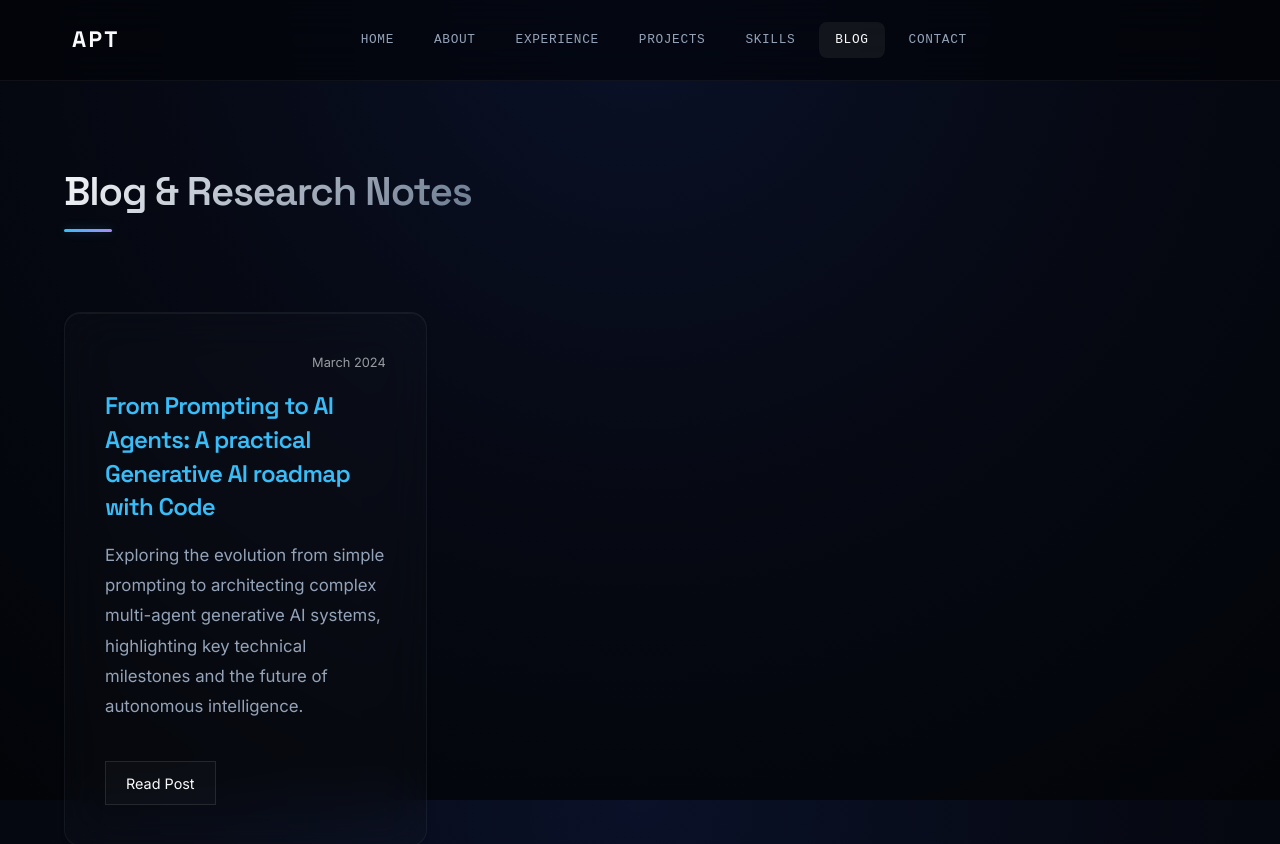
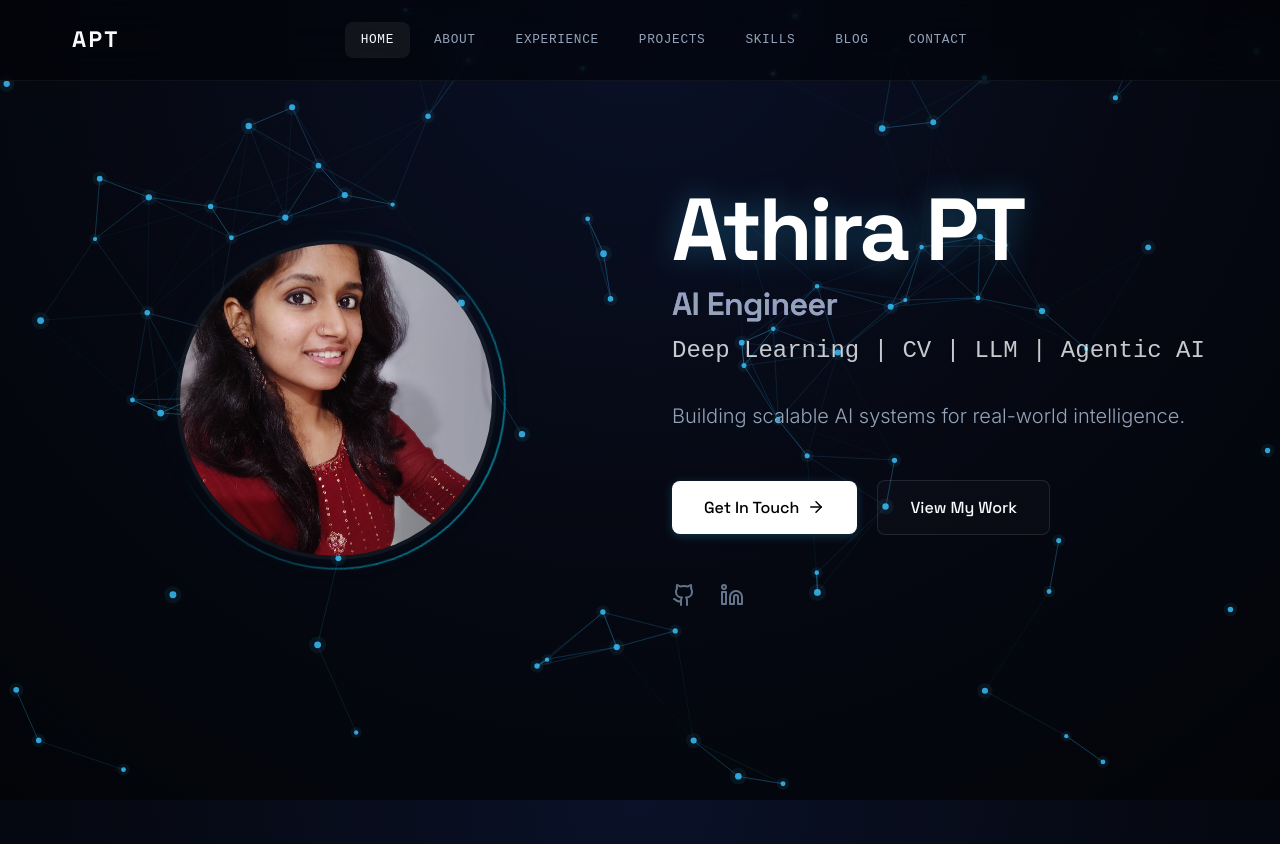
Before and after one commit to a-pt/portfolio, a React (Vite) app: page /blog in a window 1280 px wide. Shown: the top 844 px of the page. Built offline with nearby package versions, Linux system fonts and the light colour scheme.

Commit message:
Single page layout

```diff
--- a/src/App.jsx
+++ b/src/App.jsx
@@ -1,6 +1,6 @@
 import { useEffect } from 'react';
-import { Routes, Route, useLocation } from 'react-router-dom';
-import { AnimatePresence, motion } from 'framer-motion';
+import { useLocation } from 'react-router-dom';
+import { motion } from 'framer-motion';
 import NeuralNetworkBackground from './components/NeuralNetworkBackground';
 import Navbar from './components/Navbar';
 import Hero from './components/Hero';
@@ -12,111 +12,123 @@ import Blog from './components/Blog';
 import Contact from './components/Contact';
 import portfolioData from './data/portfolio.json';
 
-// Helper to reset scroll position on route change
-function ScrollToTop() {
-  const { pathname } = useLocation();
+// Helper to handle smooth scrolling to hash links
+function ScrollToHashElement() {
+  const { hash } = useLocation();
+
   useEffect(() => {
-    window.scrollTo(0, 0);
-  }, [pathname]);
+    if (hash) {
+      const element = document.getElementById(hash.slice(1));
+      if (element) {
+        const yOffset = -80; // Navbar height
+        const y = element.getBoundingClientRect().top + window.pageYOffset + yOffset;
+        window.scrollTo({ top: y, behavior: 'smooth' });
+      }
+    } else {
+      window.scrollTo({ top: 0, behavior: 'smooth' });
+    }
+  }, [hash]);
+
   return null;
 }
 
-const pageVariants = {
-  initial: { opacity: 0, y: 20 },
-  animate: {
+const sectionVariants = {
+  initial: { opacity: 0, y: 30 },
+  whileInView: {
     opacity: 1,
     y: 0,
     transition: {
-      duration: 0.6,
+      duration: 0.8,
       ease: [0.16, 1, 0.3, 1]
     }
   },
-  exit: {
-    opacity: 0,
-    y: -15,
-    transition: { duration: 0.3, ease: 'easeIn' }
-  },
+  viewport: { once: true, amount: 0.2 }
 };
 
-function PageWrapper({ children }) {
+function Section({ id, children, className = "" }) {
+  const isHome = id === 'home';
   return (
-    <motion.div
-      variants={pageVariants}
+    <motion.section
+      id={id}
+      className={`page-section ${className}`}
+      variants={sectionVariants}
       initial="initial"
-      animate="animate"
-      exit="exit"
-      style={{ minHeight: 'calc(100vh - 80px)', paddingTop: '80px' }}
+      whileInView="whileInView"
+      viewport={{ once: true, amount: 0.1 }}
+      style={{
+        minHeight: isHome ? '100vh' : 'auto',
+        display: isHome ? 'flex' : 'block',
+        alignItems: 'center',
+        padding: isHome ? '0' : '6rem 0',
+        position: 'relative',
+        width: '100%'
+      }}
     >
-      <main style={{ maxWidth: '1200px', margin: '0 auto', padding: '0 1.5rem' }}>
+      <div style={{ maxWidth: '1200px', margin: '0 auto', padding: '0 1.5rem', width: '100%' }}>
         {children}
-      </main>
-      <footer style={{ padding: '4rem 0', textAlign: 'center', opacity: 0.4, fontSize: '0.8rem', fontFamily: 'var(--font-mono)' }}>
-        <p>© {new Date().getFullYear()} Athira PT. Built with React &amp; AI Focus.</p>
-      </footer>
-    </motion.div>
-  );
-}
-
-function BlogPage() {
-  return (
-    <PageWrapper>
-      <Blog />
-    </PageWrapper>
+      </div>
+    </motion.section>
   );
 }
 
 function App() {
-  const location = useLocation();
-
   return (
     <div className="app">
-      <ScrollToTop />
+      <ScrollToHashElement />
       <Navbar />
-      <AnimatePresence mode="wait">
-        <Routes location={location} key={location.pathname}>
 
-          {/* Home — Hero only */}
-          <Route path="/" element={
-            <div className="home-container" style={{ position: 'relative' }}>
-              <NeuralNetworkBackground />
-              <motion.div
-                variants={pageVariants}
-                initial="initial"
-                animate="animate"
-                exit="exit"
-                style={{ paddingTop: '80px' }}
-              >
-                <main style={{ maxWidth: '1200px', margin: '0 auto', padding: '0 1.5rem', position: 'relative', zIndex: 1 }}>
-                  <Hero data={portfolioData} />
-                </main>
-                <footer style={{ padding: '4rem 0', textAlign: 'center', opacity: 0.4, fontSize: '0.8rem', fontFamily: 'var(--font-mono)' }}>
-                  <p>© {new Date().getFullYear()} Athira PT. Built with React &amp; AI Focus.</p>
-                </footer>
-              </motion.div>
-            </div>
-          } />
+      <div className="main-content">
+        <div className="hero-wrapper" style={{ position: 'relative' }}>
+          <NeuralNetworkBackground />
+          <Section id="home">
+            <Hero data={portfolioData} />
+          </Section>
+        </div>
 
-          <Route path="/about" element={<PageWrapper><About data={portfolioData} /></PageWrapper>} />
-          <Route path="/experience" element={<PageWrapper><Experience /></PageWrapper>} />
-          <Route path="/projects" element={<PageWrapper><Projects data={portfolioData} /></PageWrapper>} />
-          <Route path="/skills" element={<PageWrapper><Skills data={portfolioData} /></PageWrapper>} />
-          <Route path="/blog" element={<BlogPage />} />
-          <Route path="/contact" element={<PageWrapper><Contact data={portfolioData} /></PageWrapper>} />
+        <Section id="about">
+          <About data={portfolioData} />
+        </Section>
 
-          {/* 404 */}
-          <Route path="*" element={
-            <PageWrapper>
-              <div style={{ textAlign: 'center', paddingTop: '8rem' }}>
-                <h1 style={{ fontSize: '3rem', fontFamily: 'var(--font-heading)' }}>404</h1>
-                <p style={{ color: 'var(--text-secondary)' }}>Page not found.</p>
-              </div>
-            </PageWrapper>
-          } />
-        </Routes>
-      </AnimatePresence>
+        <Section id="experience">
+          <Experience />
+        </Section>
+
+        <Section id="projects">
+          <Projects data={portfolioData} />
+        </Section>
+
+        <Section id="skills">
+          <Skills data={portfolioData} />
+        </Section>
+
+        <Section id="blog">
+          <Blog />
+        </Section>
+
+        <Section id="contact">
+          <Contact data={portfolioData} />
+        </Section>
+
+        <footer style={{ padding: '4rem 0', textAlign: 'center', opacity: 0.4, fontSize: '0.8rem', fontFamily: 'var(--font-mono)' }}>
+          <p>© {new Date().getFullYear()} Athira PT. Built with React &amp; AI Focus.</p>
+        </footer>
+      </div>
 
       <style>{`
-        .app { min-height: 100vh; position: relative; }
+        .app {
+          min-height: 100vh;
+          position: relative;
+          background: var(--bg-main);
+        }
+        .page-section {
+          width: 100%;
+          overflow: hidden;
+        }
+        .hero-wrapper {
+          min-height: 100vh;
+          display: flex;
+          align-items: center;
+        }
       `}</style>
     </div>
   );
--- a/src/components/Blog.jsx
+++ b/src/components/Blog.jsx
@@ -11,7 +11,7 @@ const Blog = () => {
   ];
 
   return (
-    <section id="blog">
+    <div className="blog-content">
       <h2 className="section-title text-gradient">Blog & Research Notes</h2>
 
       <div className="blog-grid" style={{ marginTop: '2rem' }}>
@@ -36,7 +36,7 @@ const Blog = () => {
           </div>
         ))}
       </div>
-    </section>
+    </div>
   );
 };
 
--- a/src/components/Hero.jsx
+++ b/src/components/Hero.jsx
@@ -1,5 +1,4 @@
 import React from 'react';
-import { Link } from 'react-router-dom';
 import { Github, Linkedin, ArrowRight } from 'lucide-react';
 import { motion } from 'framer-motion';
 
@@ -14,7 +13,7 @@ const fadeUp = (delay = 0) => ({
 
 const Hero = ({ data }) => {
   return (
-    <section className="hero-section">
+    <div className="hero-content-inner">
       <div className="hero-grid">
         <motion.div className="hero-image-container" {...fadeUp(0.3)}>
           <div className="hero-image-wrapper">
@@ -54,16 +53,16 @@ const Hero = ({ data }) => {
           </motion.p>
 
           <motion.div className="hero-actions" {...fadeUp(0.4)}>
-            <Link to="/contact">
+            <a href="#contact">
               <button className="btn-primary hero-cta">
                 Get In Touch <ArrowRight size={18} />
               </button>
-            </Link>
-            <Link to="/projects">
+            </a>
+            <a href="#projects">
               <button className="btn-outline hero-cta">
                 View My Work
               </button>
-            </Link>
+            </a>
           </motion.div>
 
           <motion.div className="social-links" {...fadeUp(0.5)}>
@@ -79,12 +78,11 @@ const Hero = ({ data }) => {
 
       <style>{`
         /* ── Layout ──────────────── */
-        .hero-section {
-          min-height: calc(100vh - 80px);
+        .hero-content-inner {
           display: flex;
           align-items: center;
           justify-content: center;
-          padding: 6rem 0 4rem;
+          padding: 2rem 0;
           position: relative;
           z-index: 10;
         }
@@ -247,13 +245,13 @@ const Hero = ({ data }) => {
 
         /* ── Responsive ───────────── */
         @media (max-width: 900px) {
-          .hero-section {
-            padding-top: 6rem;
-            align-items: flex-start;
+          .hero-content-inner {
+            padding-top: 5rem;
+            align-items: center;
           }
           .hero-grid {
             grid-template-columns: 1fr;
-            gap: 4rem;
+            gap: 3rem;
           }
           .hero-content {
             align-items: center;
@@ -271,7 +269,7 @@ const Hero = ({ data }) => {
           }
         }
       `}</style>
-    </section>
+    </div>
   );
 };
 
--- a/src/components/Navbar.jsx
+++ b/src/components/Navbar.jsx
@@ -1,14 +1,14 @@
 import React, { useState } from 'react';
-import { Link, useLocation } from 'react-router-dom';
+import { useLocation } from 'react-router-dom';
 
 const navItems = [
-  { label: 'Home',       path: '/' },
-  { label: 'About',      path: '/about' },
-  { label: 'Experience', path: '/experience' },
-  { label: 'Projects',   path: '/projects' },
-  { label: 'Skills',     path: '/skills' },
-  { label: 'Blog',       path: '/blog' },
-  { label: 'Contact',    path: '/contact' },
+  { label: 'Home',       path: '#home' },
+  { label: 'About',      path: '#about' },
+  { label: 'Experience', path: '#experience' },
+  { label: 'Projects',   path: '#projects' },
+  { label: 'Skills',     path: '#skills' },
+  { label: 'Blog',       path: '#blog' },
+  { label: 'Contact',    path: '#contact' },
 ];
 
 const Navbar = () => {
@@ -18,22 +18,25 @@ const Navbar = () => {
   return (
     <nav className="navbar">
       <div className="nav-container">
-        <Link to="/" className="nav-logo" style={{ textDecoration: 'none' }}>APT</Link>
+        <a href="#home" className="nav-logo" style={{ textDecoration: 'none' }}>APT</a>
 
         {/* Desktop links */}
         <div className="nav-links">
           {navItems.map(({ label, path }) => {
-            const isActive = path === '/'
-              ? location.pathname === '/'
-              : location.pathname.startsWith(path);
+            const isActive = location.hash === path || (location.hash === '' && path === '#home');
             return (
-              <Link
+              <a
                 key={path}
-                to={path}
+                href={path}
                 className={`nav-link${isActive ? ' nav-link--active' : ''}`}
+                onClick={(e) => {
+                  if (path.startsWith('#')) {
+                    // Smooth scroll is handled in App.jsx ScrollToHashElement
+                  }
+                }}
               >
                 {label}
-              </Link>
+              </a>
             );
           })}
         </div>
@@ -55,18 +58,18 @@ const Navbar = () => {
       {menuOpen && (
         <div className="nav-mobile-drawer">
           {navItems.map(({ label, path }) => {
-            const isActive = path === '/'
-              ? location.pathname === '/'
-              : location.pathname.startsWith(path);
+            const isActive = location.hash === path || (location.hash === '' && path === '#home');
             return (
-              <Link
+              <a
                 key={path}
-                to={path}
+                href={path}
                 className={`nav-link${isActive ? ' nav-link--active' : ''}`}
-                onClick={() => setMenuOpen(false)}
+                onClick={() => {
+                  setMenuOpen(false);
+                }}
               >
                 {label}
-              </Link>
+              </a>
             );
           })}
         </div>
```
Also changed, not shown: src/components/About.jsx (+25 -11 lines), src/components/Contact.jsx (+3 -5 lines), src/components/Experience.jsx (+3 -5 lines), src/components/Projects.jsx (+3 -5 lines), src/components/Skills.jsx (+3 -5 lines).
